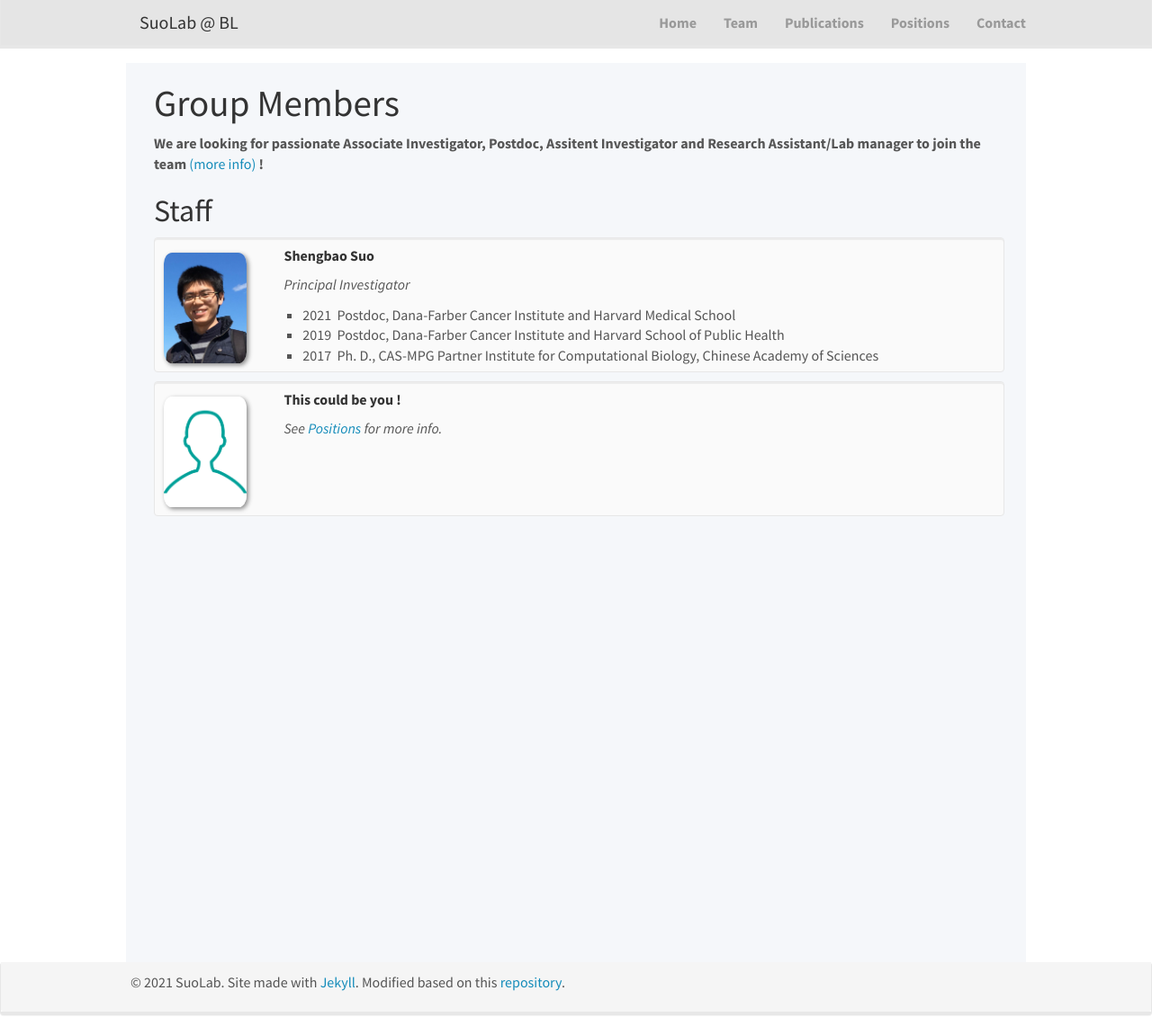
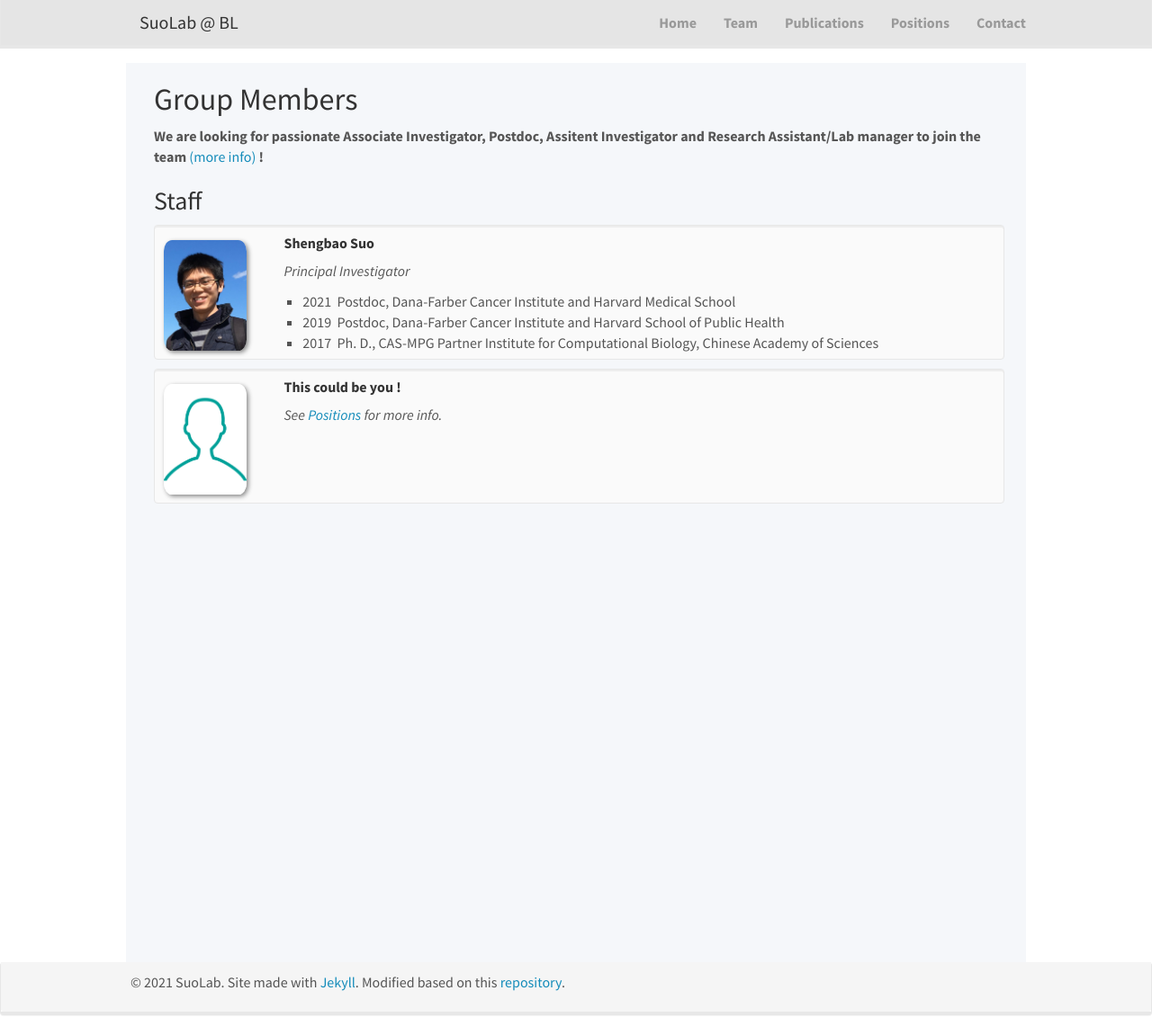
Before and after one commit to suoshengbao/suoshengbao.github.io, a Jekyll site: the page built from _pages/team.md, in a window 1280 px wide and 1151 px high. Shown: the whole window at 90% size. Built offline with Jekyll 4.4.1, drawn with Linux system fonts in a browser that asks for light colours; nearby versions of some CDN libraries.

```diff
--- a/_pages/team.md
+++ b/_pages/team.md
@@ -6,13 +6,13 @@ sitemap: false
 permalink: /team/
 ---
 
-# Group Members
+## Group Members
 
  **We are  looking for passionate Associate Investigator, Postdoc, Assitent Investigator and Research Assistant/Lab manager to join the team** [(more info)]({{ site.url }}{{ site.baseurl }}/positions) **!**
 
 <!-- Jump to [staff](#staff), [master and bachelor students](#master-and-bachelor-students), [alumni](#alumni), [administrative support](#administrative-support), [lab visitors](#lab-visitors). -->
 
-## Staff
+### Staff
 <div style="padding-left: 0px;">
 <div class="well"  style="height: 150px; width: 945px">
 <img src="/images/teampic/ShengbaoSuo.jpg" width="10%" style="float: left;"/>
```
